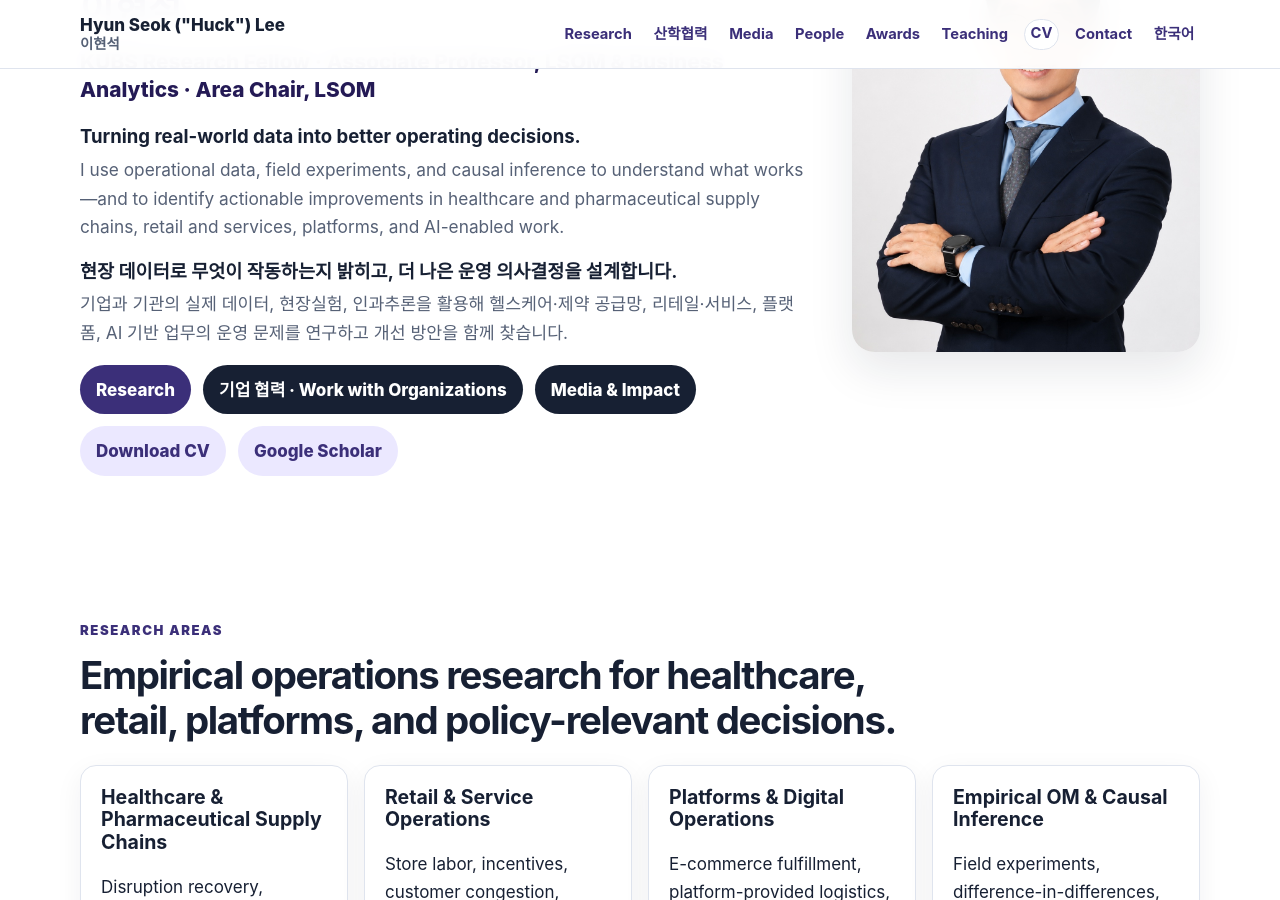
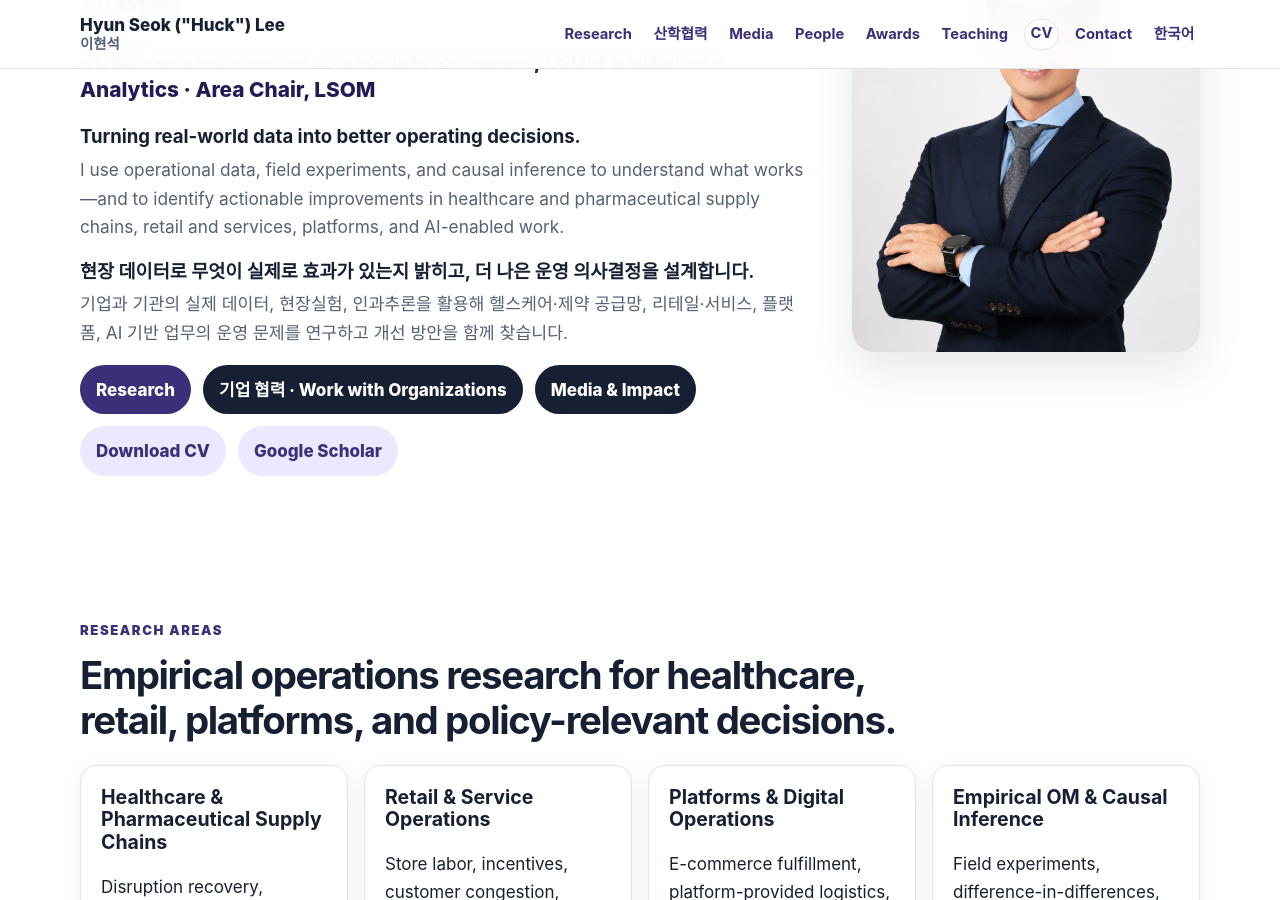
Before and after one commit to lordya2/lordya2.github.io, a Jekyll site: the page built from index.md, in a window 1280 px wide and 900 px high, scrolled down 341 px. Built offline with Jekyll 4.4.1, drawn with Linux system fonts in a browser that asks for light colours.

Commit message:
Refine Korean positioning copy

```diff
--- a/_data/profile.yml
+++ b/_data/profile.yml
@@ -6,7 +6,7 @@ full_title_ko: '고려대학교 경영대학 KUBS Research Fellow; LSOM 및 Busi
 affiliation: 'Korea University Business School'
 affiliation_ko: '고려대학교 경영대학'
 positioning_lead: 'Turning real-world data into better operating decisions.'
-positioning_lead_ko: '현장 데이터로 무엇이 작동하는지 밝히고, 더 나은 운영 의사결정을 설계합니다.'
+positioning_lead_ko: '현장 데이터로 무엇이 실제로 효과가 있는지 밝히고, 더 나은 운영 의사결정을 설계합니다.'
 positioning: 'I use operational data, field experiments, and causal inference to understand what works—and to identify actionable improvements in healthcare and pharmaceutical supply chains, retail and services, platforms, and AI-enabled work.'
 positioning_ko: '기업과 기관의 실제 데이터, 현장실험, 인과추론을 활용해 헬스케어·제약 공급망, 리테일·서비스, 플랫폼, AI 기반 업무의 운영 문제를 연구하고 개선 방안을 함께 찾습니다.'
 email: 'hyunseoklee@korea.ac.kr'
```
